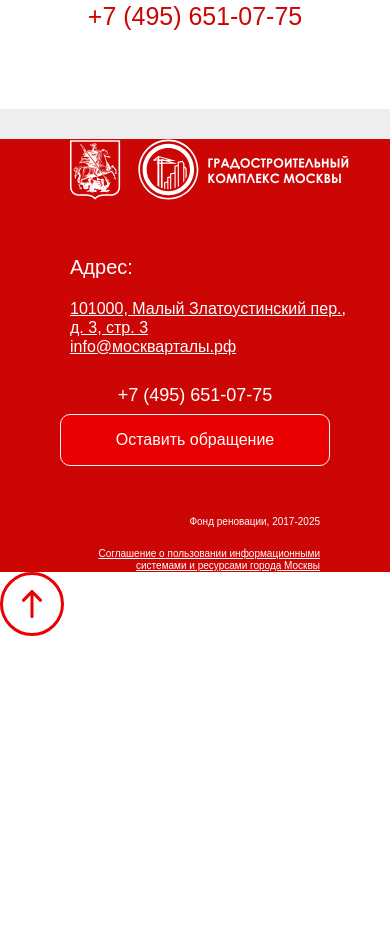
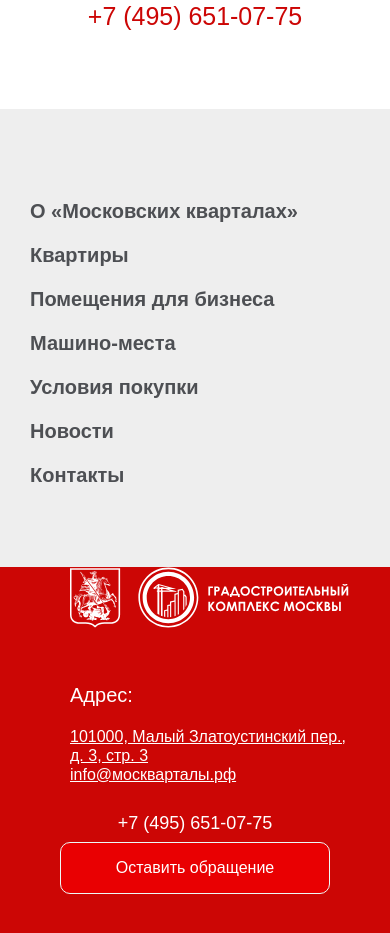
Before and after one commit to AksiDimon/mosKvartal, a Next.js app: page / in a window 390 px wide. Shown: the part 6640-7573 px from the top of the page. Before the commit the page ends 7279 px from the top, so only its background shows below. Built offline with nearby package versions, Linux system fonts and the light colour scheme.

Commit message:
fix footer

```diff
--- a/src/components/buy/BuyFinish.tsx
+++ b/src/components/buy/BuyFinish.tsx
@@ -124,11 +124,7 @@
               <br />
             </div>
           </div>
-          <div
-            className={styles.buy_top__img}
-            // onMouseEnter={handleVideoEnter}
-            // onMouseLeave={handleVideoLeave}
-          >
+          <div className={styles.buy_top__img}>
             <video
               muted
               loop
--- a/src/components/layout/Footer.module.css
+++ b/src/components/layout/Footer.module.css
@@ -26,6 +26,9 @@
   .footer-colum.wrap {
     padding-right: 50px;
   }
+  .footer-colum.wrap {
+    font-size: 18px;
+}
 }
 
 .footer-colum.wrap:last-child {
@@ -185,6 +188,12 @@
   padding-right: 30px;
   padding-bottom: 60px;
   display: none;
+}
+
+@media (max-width: 1000px) {
+  .footer-mob {
+    display: block;
+  }
 }
 
 .footer-mob-a {
@@ -441,6 +450,10 @@
   text-align: right;
 }
 
+.mobLink{
+  text-decoration: none;
+}
+
 .footer-right-info > .title {
   font-style: normal;
   font-weight: 400;
--- a/src/components/layout/Footer.tsx
+++ b/src/components/layout/Footer.tsx
@@ -6,7 +6,10 @@
     <div className={styles['footer-wrap']}>
       <div className={`${styles['footer-colum']} ${styles.wrap}`}>
         <div className={styles['footer-colum']}>
-          <a href="/o-moskovskikh-kvartalakh/" className={styles['footer-a-main']}>
+          <a
+            href="/o-moskovskikh-kvartalakh/"
+            className={styles['footer-a-main']}
+          >
             О «Московских кварталах»
           </a>
 
@@ -50,25 +53,25 @@
 
     <div className={styles['footer-mob']}>
       <div className={styles['footer-mob-a']}>
-        <a href="/o-moskovskikh-kvartalakh/" className="">
+        <a href="/o-moskovskikh-kvartalakh/" className={styles.mobLink}>
           О «Московских кварталах»
         </a>
-        <a href="/kvartiry/" className="">
+        <a href="/kvartiry/" className={styles.mobLink}>
           Квартиры
         </a>
-        <a href="/pomeshcheniya-dlya-biznesa/" className="">
+        <a href="/pomeshcheniya-dlya-biznesa/" className={styles.mobLink}>
           Помещения для бизнеса
         </a>
-        <a href="/mashino-mesta/" className="">
+        <a href="/mashino-mesta/" className={styles.mobLink}>
           Машино-места
         </a>
-        <a href="/usloviya-pokupki/" className="">
+        <a href="/usloviya-pokupki/" className={styles.mobLink}>
           Условия покупки
         </a>
-        <a href="/news/" className="">
+        <a href="/news/" className={styles.mobLink}>
           Новости
         </a>
-        <a href="/kontakty/" className="">
+        <a href="/kontakty/" className={styles.mobLink}>
           Контакты
         </a>
       </div>
@@ -89,7 +92,10 @@
               <a href="https://yandex.ru/maps/-/CHXcQ6OI" target="_blank">
                 101000, Малый Златоустинский пер., д. 3, стр. 3
               </a>
-              <a className={styles['footer-mail']} href="mailto:info@москварталы.рф">
+              <a
+                className={styles['footer-mail']}
+                href="mailto:info@москварталы.рф"
+              >
                 info@москварталы.рф
               </a>
             </div>
```
